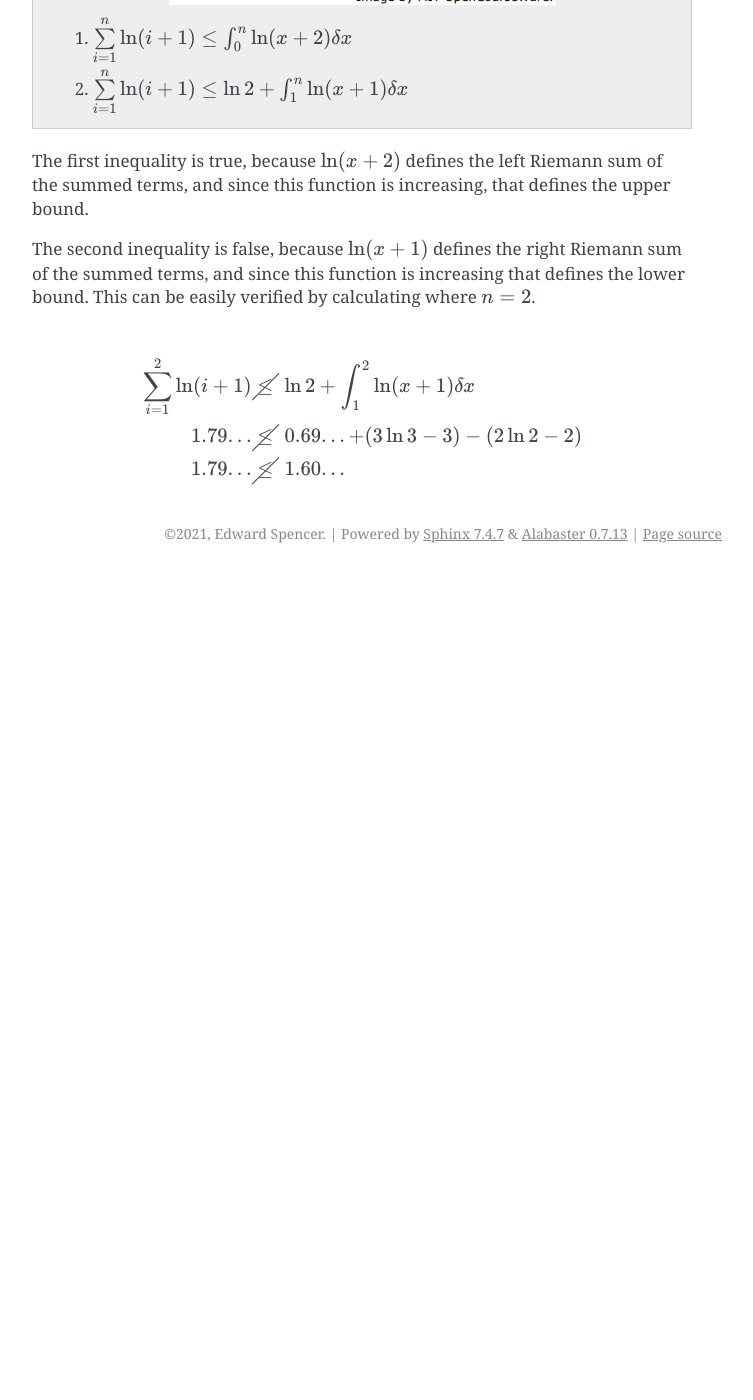
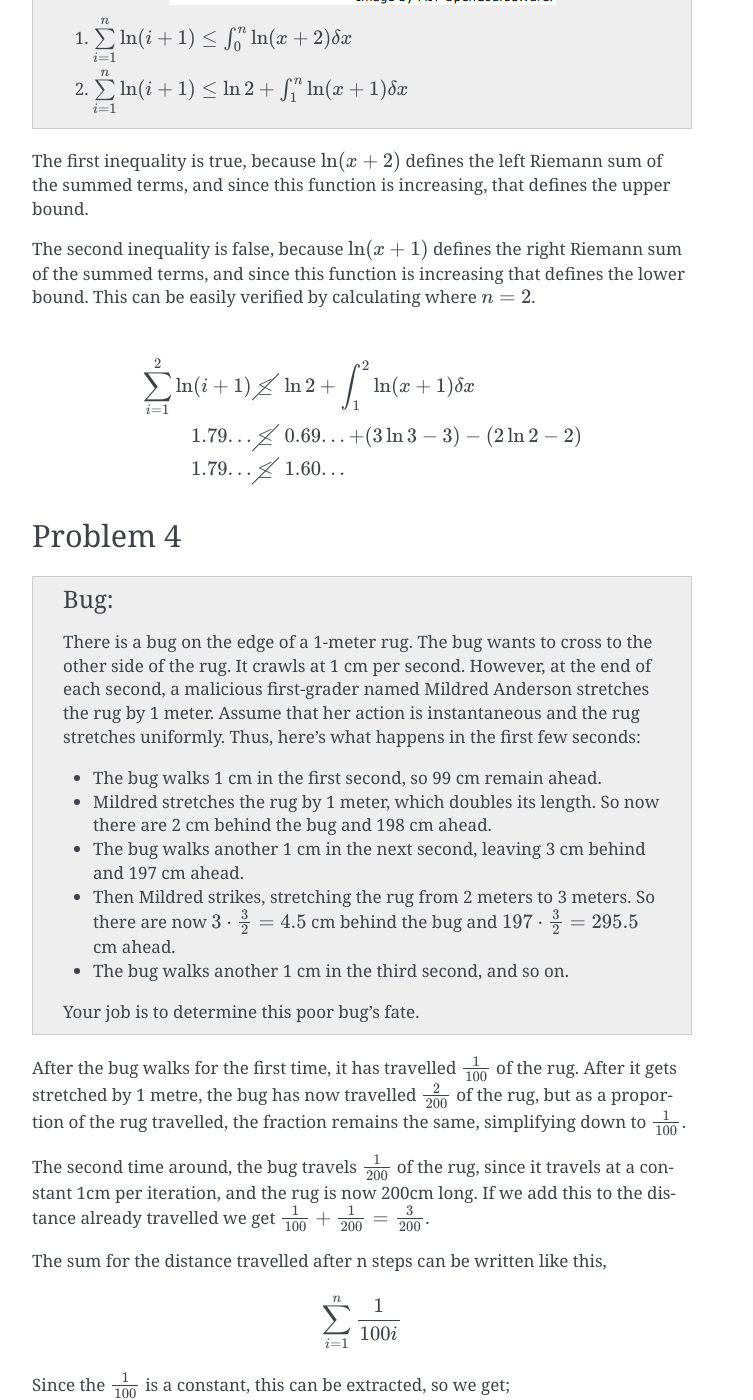
Before and after one commit to edi-spaghetti/mathematical-, a Sphinx documentation site: the page built from source/assignments/sums_and_asymptotics.rst, in a window 1280 px wide and 1400 px high, scrolled down 9756 px. Shown: the whole window, without its empty margins (388-1141 px from the left). Built offline with Sphinx 7.4.7, drawn with Linux system fonts in a browser that asks for light colours; before the commit the page ends 10329 px from its top, so only the background shows below that; some of the changed text lies outside the part shown.

Commit message:
Assignment 7 Problem 4

```diff
--- a/source/assignments/sums_and_asymptotics.rst
+++ b/source/assignments/sums_and_asymptotics.rst
@@ -486,3 +486,77 @@ This can be easily verified by calculating where :math:`n=2`.
 	1.79... &\cancel{\le} 1.60...
 
 	\end{aligned}
+
+Problem 4
+---------
+
+.. admonition:: Bug
+
+	There is a bug on the edge of a 1-meter rug.
+	The bug wants to cross to the other side of the rug.
+	It crawls at 1 cm per second.
+	However, at the end of each second, a malicious first-grader named Mildred Anderson stretches the rug by 1 meter.
+	Assume that her action is instantaneous and the rug stretches uniformly.
+	Thus, here’s what happens in the first few seconds:
+
+	- The bug walks 1 cm in the first second, so 99 cm remain ahead.
+	- Mildred stretches the rug by 1 meter, which doubles its length.
+	  So now there are 2 cm behind the bug and 198 cm ahead.
+	- The bug walks another 1 cm in the next second, leaving 3 cm behind and 197 cm ahead.
+	- Then Mildred strikes, stretching the rug from 2 meters to 3 meters.
+	  So there are now :math:`3 \cdot {3 \over 2} = 4.5` cm behind the bug and :math:`197 \cdot {3 \over 2} = 295.5` cm ahead.
+	- The bug walks another 1 cm in the third second, and so on.
+
+	Your job is to determine this poor bug’s fate.
+
+After the bug walks for the first time, it has travelled :math:`{1 \over 100}` of the rug.
+After it gets stretched by 1 metre, the bug has now travelled :math:`{2 \over 200}` of the rug,
+but as a proportion of the rug travelled, the fraction remains the same, simplifying down to :math:`{1 \over 100}`.
+
+The second time around, the bug travels :math:`{1 \over 200}` of the rug,
+since it travels at a constant 1cm per iteration, and the rug is now 200cm long.
+If we add this to the distance already travelled we get :math:`{1 \over 100} + {1 \over 200} = {3 \over 200}`.
+
+The sum for the distance travelled after n steps can be written like this,
+
+.. math::
+
+	\sum\limits_{i=1}^n {1 \over 100i}
+
+Since the :math:`{1 \over 100}` is a constant, this can be extracted, so we get;
+
+.. math::
+
+	{1 \over 100} \cdot \sum\limits_{i=1}^n {1 \over i}
+
+	{1 \over 100} \cdot H_n
+
+There is no closed form for the Harmonic Sum, however, since it is a decreasing sum, we can apply integration bounds to it,
+
+.. math::
+
+	{1 \over n} + \int_1^n ({1 \over n}) \le H_n \le {1 \over 1} + \int_1^n ({1 \over n})
+
+Solving the integral we get :math:`\ln n`, which we can add back to equation to get the following bounds,
+
+.. math::
+
+	{1 \over 100} \cdot \left( {1 \over n} + \ln n \right)
+		\le \sum\limits_{i=1}^n {1 \over 100i}
+		\le {1 \over 100} \cdot \left( 1 + \ln n \right)
+
+When the sum is greater than 1, it represents the bug finally reaching the end of the rug.
+
+We can solve this for the upper limit,
+
+.. math::
+
+	1 = {1 \over 100} \left( 1 + \ln n \right)
+
+	100 = 1 + \ln n
+
+	99 = \ln n
+
+	n = e^{99}
+
+That is to say, it will take no more than :math:`e^{99}` steps for the bug to reach the end of the rug (!).
```
